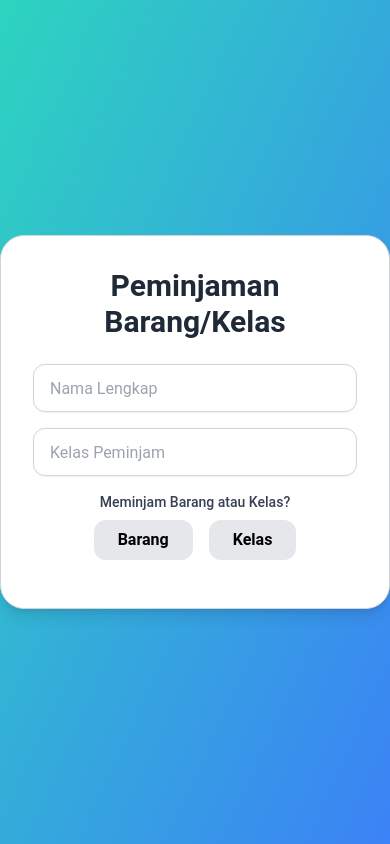
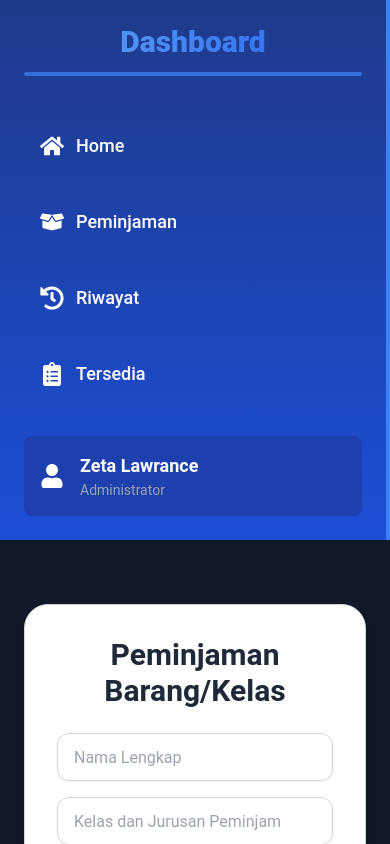
Before and after one commit to arctadapt/FE-Peminjaman, a React (Vite) app: page /peminjaman in a window 390 px wide. Built offline with nearby package versions, Linux system fonts and the light colour scheme.

Commit message:
Fix Layout Sidebar

```diff
--- a/src/App.jsx
+++ b/src/App.jsx
@@ -7,6 +7,7 @@ import Peminjaman from './pages/Peminjaman';
 import LandingPage from './pages/LandingPage';
 import Riwayat from './pages/Riwayat';
 import Tersedia from './pages/Tersedia';
+import Layout from './components/Layout';
 
 function App() {
   const [availableItems, setAvailableItems] = useState([
@@ -70,11 +71,13 @@ function App() {
       <Routes>
         <Route path="/login" element={<Login />} />
         <Route path="/register" element={<Register />} />
+        <Route path="/" element={<Layout />}>
           <Route path="/dashboard" element={<Dashboard />} />
           <Route path="/peminjaman" element={<Peminjaman availableItems={availableItems} onBorrow={handleBorrowItem} />} />
           <Route path="/landing" element={<LandingPage />} />
           <Route path="/riwayat" element={<Riwayat history={history} activeLoans={activeLoans} onReturn={handleReturnItem} />} />
           <Route path="/tersedia" element={<Tersedia availableItems={availableItems} />} />
+        </Route>
         </Routes>
     </Router>
   );
--- a/src/components/Layout.jsx
+++ b/src/components/Layout.jsx
@@ -1,57 +1,72 @@
-import React from 'react';
+// Layout.js
+import React, { useState } from 'react';
+import { Outlet, Link } from 'react-router-dom';
 import { useNavigate } from 'react-router-dom';
+import { FaHome, FaClipboardList, FaBoxOpen, FaHistory, FaUser, FaCog, FaSignOutAlt } from 'react-icons/fa';
 
-const Layout = ({ children }) => {
+const Layout = () => {
   const navigate = useNavigate();
+  const [showProfileMenu, setShowProfileMenu] = useState(false);
 
   return (
-    <div className="min-h-screen flex bg-gray-200">
-      <aside className="w-64 bg-gray-900 text-gray-200 shadow-lg flex flex-col">
-        <div className="p-6">
-          <h2 className="text-2xl font-bold mb-8 text-gray-100">Dashboard</h2>
-          <nav>
-            <ul className="space-y-4">
-              <li>
+    <div className="min-h-screen flex flex-col md:flex-row bg-gray-900 text-gray-200">
+      <aside className="w-full md:w-64 h-auto md:h-screen bg-gradient-to-b from-blue-900 to-blue-700 text-white p-6 flex flex-col shadow-lg border-r-4 border-blue-500">
+        <div className="mb-10 text-center">
+          <h2 className="text-3xl font-extrabold text-transparent bg-clip-text bg-gradient-to-r from-blue-400 to-blue-600">
+            Dashboard
+          </h2>
+          <div className="h-1 bg-blue-500 rounded-full opacity-75 mt-3 mx-auto"></div>
+        </div>
+
+        <nav className="flex-grow">
+          <ul className="space-y-4">
+            {[
+              { name: 'Home', icon: <FaHome />, path: '/dashboard' },
+              { name: 'Peminjaman', icon: <FaBoxOpen />, path: '/peminjaman' },
+              { name: 'Riwayat', icon: <FaHistory />, path: '/riwayat' },
+              { name: 'Tersedia', icon: <FaClipboardList />, path: '/tersedia' },
+            ].map((item, index) => (
+              <li key={index}>
                 <button
-                  onClick={() => navigate('/dashboard')}
-                  className="block w-full text-left py-2 px-4 rounded-md hover:bg-gray-700 hover:scale-105 transform transition duration-300 ease-in-out shadow"
+                  className="w-full py-4 px-4 flex items-center gap-3 text-lg font-medium bg-transparent hover:bg-blue-800 rounded-lg transition-all duration-300 transform hover:scale-105"
+                  onClick={() => navigate(item.path)}
                 >
-                  Home
+                  <div className="text-2xl">{item.icon}</div>
+                  <span>{item.name}</span>
                 </button>
               </li>
-              <li>
-                <button
-                  onClick={() => navigate('/peminjaman')}
-                  className="block w-full text-left py-2 px-4 rounded-md hover:bg-gray-700 hover:scale-105 transform transition duration-300 ease-in-out shadow"
-                >
-                  Peminjaman
-                </button>
-              </li>
-              <li>
-                <button
-                  onClick={() => navigate('/riwayat')}
-                  className="block w-full text-left py-2 px-4 rounded-md hover:bg-gray-700 hover:scale-105 transform transition duration-300 ease-in-out shadow"
-                >
-                  Riwayat Peminjaman
-                </button>
-              </li>
-              <li>
-                <button
-                  onClick={() => navigate('/barang')}
-                  className="block w-full text-left py-2 px-4 rounded-md hover:bg-gray-700 hover:scale-105 transform transition duration-300 ease-in-out shadow"
-                >
-                  Barang Tersedia
-                </button>
-              </li>
-            </ul>
-          </nav>
+            ))}
+          </ul>
+        </nav>
+
+        <div className="mt-8">
+          <div className="flex items-center gap-4 p-4 bg-blue-800 rounded-lg cursor-pointer transition-all duration-300 hover:bg-blue-900" onClick={() => setShowProfileMenu(!showProfileMenu)}>
+            <FaUser className="text-2xl" />
+            <div>
+              <h3 className="text-lg font-semibold">Zeta Lawrance</h3>
+              <p className="text-sm text-gray-400">Administrator</p>
+            </div>
+          </div>
+          {showProfileMenu && (
+            <div className="bg-blue-800 mt-2 rounded-lg p-2 space-y-2">
+              <button className="flex items-center gap-3 p-2 w-full hover:bg-blue-600 rounded-md transition" onClick={() => navigate('/profile')}>
+                <FaUser className="text-xl" />
+                <span>View Profile</span>
+              </button>
+              <button className="flex items-center gap-3 p-2 w-full hover:bg-blue-600 rounded-md transition" onClick={() => navigate('/settings')}>
+                <FaCog className="text-xl" />
+                <span>Settings</span>
+              </button>
+              <button className="flex items-center gap-3 p-2 w-full hover:bg-red-600 rounded-md transition" onClick={() => navigate('/login')}>
+                <FaSignOutAlt className="text-xl" />
+                <span>Logout</span>
+              </button>
+            </div>
+          )}
         </div>
       </aside>
-
-      <main className="flex-1 bg-gray-100 p-10 shadow-inner">
-        <div className="max-w-7xl mx-auto bg-white rounded-lg p-8 shadow-lg">
-          {children}
-        </div>
+      <main className="flex-1 p-6 sm:p-12 bg-gray-900">
+        <Outlet /> {/* This renders the child routes */}
       </main>
     </div>
   );
--- a/src/pages/Peminjaman.jsx
+++ b/src/pages/Peminjaman.jsx
@@ -50,7 +50,7 @@ const Peminjaman = ({ availableItems, onBorrow }) => {
   };
 
   return (
-    <div className="min-h-screen bg-gradient-to-br from-teal-400 to-blue-500 flex items-center justify-center py-10">
+    <div className="h-full bg-gray-900 flex items-center justify-center py-10">
       <div className="bg-white shadow-lg rounded-3xl p-8 max-w-lg w-full text-center transition-transform duration-300 transform hover:scale-102 border border-gray-300">
         <h1 className="text-3xl font-bold text-gray-800 mb-6">Peminjaman Barang/Kelas</h1>
 
@@ -59,28 +59,28 @@ const Peminjaman = ({ availableItems, onBorrow }) => {
           value={namaLengkap}
           onChange={(e) => setNamaLengkap(e.target.value)}
           placeholder="Nama Lengkap"
-          className="w-full h-12 mb-4 px-4 py-2 border border-gray-300 rounded-xl shadow-sm focus:outline-none focus:ring-2 focus:ring-teal-400 transition duration-200 text-base"
+          className="w-full h-12 mb-4 px-4 py-2 border border-gray-300 rounded-xl shadow-sm focus:outline-none focus:ring-2 focus:ring-teal-400 transition duration-200 text-gray-700"
         />
 
         <input
           type="text"
           value={kelasPeminjam}
           onChange={(e) => setKelasPeminjam(e.target.value)}
-          placeholder="Kelas Peminjam"
-          className="w-full h-12 mb-4 px-4 py-2 border border-gray-300 rounded-xl shadow-sm focus:outline-none focus:ring-2 focus:ring-teal-400 transition duration-200 text-base"
+          placeholder="Kelas dan Jurusan Peminjam"
+          className="w-full h-12 mb-4 px-4 py-2 border border-gray-300 rounded-xl shadow-sm focus:outline-none focus:ring-2 focus:ring-teal-400 transition duration-200 text-gray-700"
         />
 
         <div className="mb-4">
-          <label className="block text-gray-700 text-sm font-medium mb-2">Meminjam Barang atau Kelas?</label>
+          <label className="block text-gray-700 text-xl font-bold mb-5">Meminjam Barang atau Kelas?</label>
           <div className="flex justify-center space-x-4">
             <button
-              className={`px-6 py-2 rounded-xl text-base font-semibold ${isBarang === true ? 'bg-teal-600 text-white shadow-md' : 'bg-gray-200 hover:bg-gray-300'} transition duration-200`}
+              className={`px-6 py-2 rounded-xl text-gray-700 font-semibold ${isBarang === true ? 'bg-teal-600 text-white shadow-md' : 'bg-gray-200 hover:bg-gray-300'} transition duration-200`}
               onClick={() => setIsBarang(true)}
             >
               Barang
             </button>
             <button
-              className={`px-6 py-2 rounded-xl text-base font-semibold ${isBarang === false ? 'bg-teal-600 text-white shadow-md' : 'bg-gray-200 hover:bg-gray-300'} transition duration-200`}
+              className={`px-6 py-2 rounded-xl text-gray-700 font-semibold ${isBarang === false ? 'bg-teal-600 text-white shadow-md' : 'bg-gray-200 hover:bg-gray-300'} transition duration-200`}
               onClick={() => setIsBarang(false)}
             >
               Kelas
@@ -92,11 +92,11 @@ const Peminjaman = ({ availableItems, onBorrow }) => {
           <>
             {isBarang ? (
               <div>
-                <h2 className="text-lg font-semibold mb-2">Pilih Barang:</h2>
+                <h2 className="text-lg font-semibold mb-2 text-gray-700">Pilih Barang:</h2>
                 <ul className="bg-gray-100 rounded-2xl shadow-md p-4 mb-4">
                   {availableItems.map((item) => (
                     <li key={item.id} className="flex justify-between items-center mb-2 p-2 hover:bg-teal-200 transition duration-200 rounded-xl">
-                      <span className="text-base">{item.name} (Stok: {item.stock})</span>
+                      <span className="text-gray-700 font-semibold">{item.name} (Stok: {item.stock})</span>
                       {item.stock > 0 ? (
                         <button
                           className="text-teal-600 hover:underline text-base font-semibold"
@@ -110,12 +110,12 @@ const Peminjaman = ({ availableItems, onBorrow }) => {
                     </li>
                   ))}
                 </ul>
-                <p className="mt-2 font-semibold text-base">Barang Dipinjam: <span className="text-teal-600">{barangDipinjam.join(', ')}</span></p>
+                <p className="text-lg mt-2 mb-2 font-semibold text-gray-700">Barang Dipinjam: <span className="text-teal-600">{barangDipinjam.join(', ')}</span></p>
                 <button
                   onClick={() => handleRemoveItem(barangDipinjam[barangDipinjam.length - 1])}
-                  className="mt-2 w-full px-6 py-2 bg-red-600 text-white rounded-md hover:bg-red-700 transition duration-200"
+                  className="mt-2 w-full h-11 px-6 py-2 bg-red-600 text-white rounded-xl hover:bg-red-700 transition duration-200"
                 >
-                  Hapus Barang Terakhir
+                  Hapus Barang
                 </button>
               </div>
             ) : (
@@ -124,21 +124,21 @@ const Peminjaman = ({ availableItems, onBorrow }) => {
                   type="text"
                   value={kelasDipinjam}
                   onChange={(e) => setKelasDipinjam(e.target.value)}
-                  placeholder="Input Kelas Berapa"
-                  className="w-full h-12 mb-4 px-4 py-2 border border-gray-300 rounded-xl shadow-sm focus:outline-none focus:ring-2 focus:ring-teal-400 transition duration-200 text-base"
+                  placeholder="Kelas"
+                  className="w-full h-12 mb-4 px-4 py-2 border border-gray-300 rounded-xl shadow-sm focus:outline-none focus:ring-2 focus:ring-teal-400 transition duration-200 text-gray-700"
                 />
                 <input
                   type="text"
                   value={jurusan}
                   onChange={(e) => setJurusan(e.target.value)}
                   placeholder="Jurusan"
-                  className="w-full h-12 mb-4 px-4 py-2 border border-gray-300 rounded-xl shadow-sm focus:outline-none focus:ring-2 focus:ring-teal-400 transition duration-200 text-base"
+                  className="w-full h-12 mb-4 px-4 py-2 border border-gray-300 rounded-xl shadow-sm focus:outline-none focus:ring-2 focus:ring-teal-400 transition duration-200 text-gray-700"
                 />
               </>
             )}
             <button
               onClick={handleSubmit}
-              className="mt-4 w-full px-6 py-2 bg-teal-600 text-white rounded-md hover:bg-teal-700 transition duration-200"
+              className="mt-2 w-full h-11 px-6 py-2 bg-teal-600 text-white rounded-xl hover:bg-teal-700 transition duration-200"
             >
               Submit
             </button>
--- a/src/pages/Riwayat.jsx
+++ b/src/pages/Riwayat.jsx
@@ -2,13 +2,13 @@ import React from 'react';
 
 const Riwayat = ({ history, activeLoans, onReturn }) => {
   return (
-    <div className="min-h-screen bg-gradient-to-br from-teal-400 to-blue-500 flex items-center justify-center py-10">
+    <div className="h-full bg-gray-900 flex items-center justify-center py-10">
       <div className="bg-white shadow-lg rounded-3xl p-8 max-w-lg w-full text-center">
         <h1 className="text-3xl font-bold text-gray-800 mb-6">Riwayat Peminjaman</h1>
         {history.length > 0 ? (
           <ul className="bg-gray-100 rounded-2xl shadow-md p-4 mb-4">
             {history.map((entry, index) => (
-              <li key={index} className="text-base font-semibold mb-4 p-4 bg-white shadow rounded-xl">
+              <li key={index} className="text-gray-700 font-semibold mb-4 p-4 bg-white shadow rounded-xl">
                 <p>Nama Lengkap: {entry.namaLengkap}</p>
                 <p>Kelas: {entry.kelasPeminjam}</p>
                 <p>Barang/Kelas yang Dipinjam: {entry.barangDipinjam}</p>
@@ -36,7 +36,7 @@ const Riwayat = ({ history, activeLoans, onReturn }) => {
             <h2 className="text-xl font-bold text-gray-800 mb-4">Peminjaman Aktif</h2>
             <ul className="bg-gray-100 rounded-2xl shadow-md p-4 mb-4">
               {activeLoans.map((loan, index) => (
-                <li key={index} className="text-base font-semibold mb-4 p-4 bg-white shadow rounded-xl">
+                <li key={index} className="text-gray-700 font-semibold mb-4 p-4 bg-white shadow rounded-xl">
                   <p>Nama Lengkap: {loan.namaLengkap}</p>
                   <p>Barang/Kelas yang Dipinjam: {loan.barangDipinjam}</p>
                 </li>
--- a/src/pages/Tersedia.jsx
+++ b/src/pages/Tersedia.jsx
@@ -2,13 +2,13 @@ import React from 'react';
 
 const Tersedia = ({ availableItems }) => {
   return (
-    <div className="min-h-screen bg-gradient-to-br from-teal-400 to-blue-500 flex items-center justify-center py-10">
+    <div className="h-full bg-gray-900 flex items-center justify-center py-10">
       <div className="bg-white shadow-lg rounded-3xl p-8 max-w-lg w-full text-center">
         <h1 className="text-3xl font-bold text-gray-800 mb-6">Barang yang Tersedia</h1>
         <ul className="bg-gray-100 rounded-2xl shadow-md p-4 mb-4">
         {availableItems.map((item) => (
           <li key={item.id} className="flex justify-between items-center mb-4 p-4 bg-white shadow rounded-xl">
-            <span className="text-base">{item.name}</span>
+            <span className="text-gray-700 font-semibold">{item.name}</span>
             <span className="text-teal-600 font-semibold text-base">Stok: {item.stock}</span>
           </li>
         ))}
```
Also changed, not shown: src/pages/Dashboard.jsx (+1 -57 lines). Lines whose indentation alone changed are shown as unchanged.
